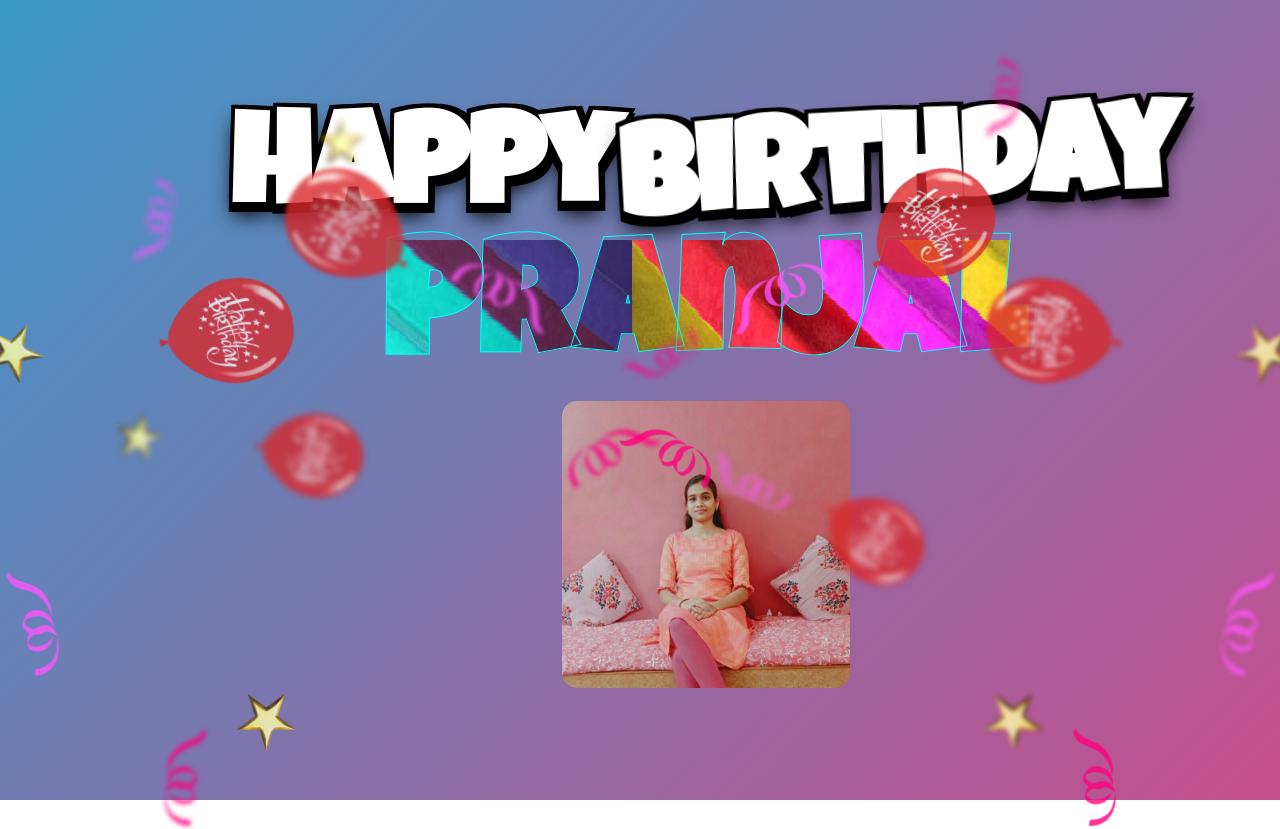
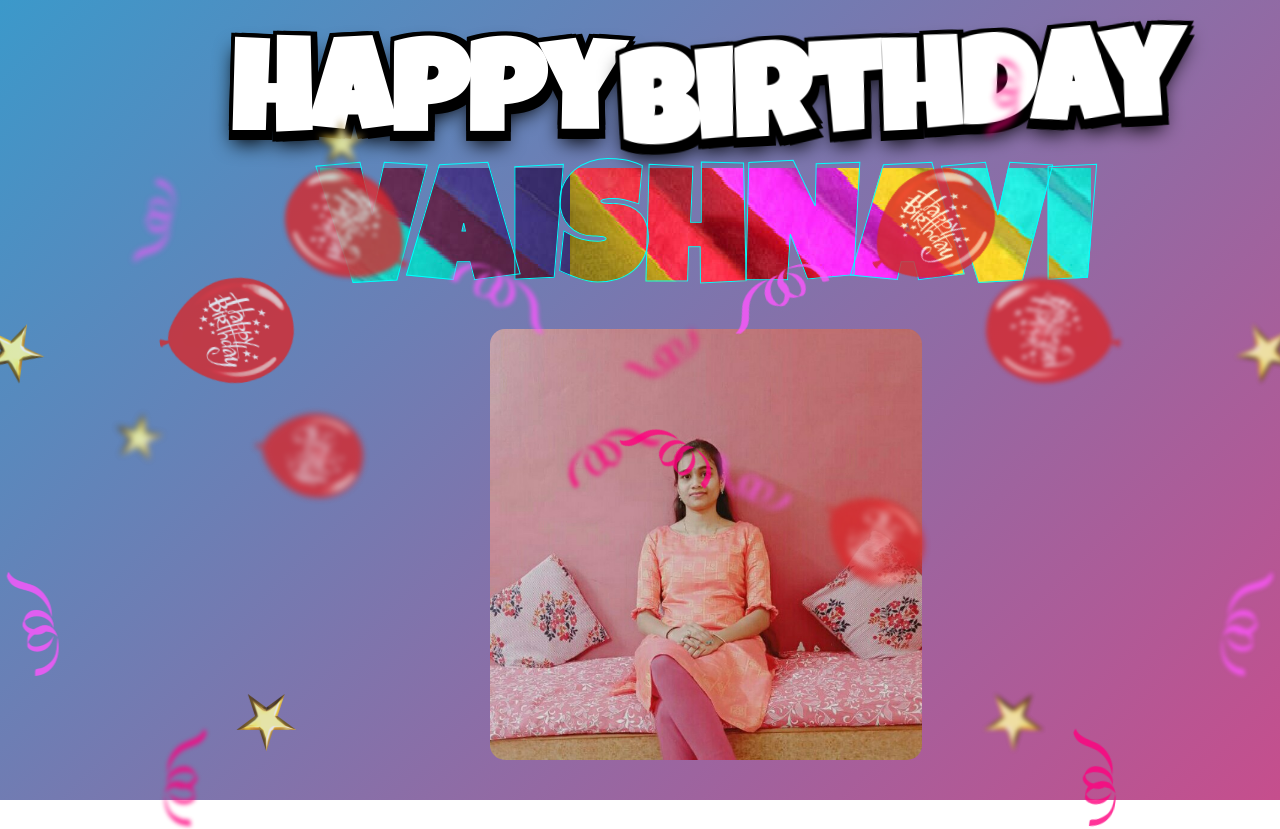
Before and after one commit to PranjalA7/bdaywishes, a plain HTML site: page index.html in a window 1280 px wide. Shown: the top 829 px of the page. Drawn offline with Linux system fonts and the light colour scheme.

Commit message:
Update index.html

```diff
--- a/index.html
+++ b/index.html
@@ -2,7 +2,7 @@
 <html lang="en" >
 <head>
   <meta charset="UTF-8">
-  <title>Pranjal</title>
+  <title>HBD</title>
   <link rel="stylesheet" href="./style.css">
 
 </head>
@@ -17,10 +17,10 @@
 
 <h2><span>Happy</span><span>Birthday</span></h2>
 <div class="name">
-  <h1>Pranjal</h1>
+  <h1>VAISHNAVI</h1>
 </div>
 <div class="image">
-  <img src="image.jpg" width="40%">
+  <img src="image.jpg" width="60%">
 
 </div>
 </div>
```
